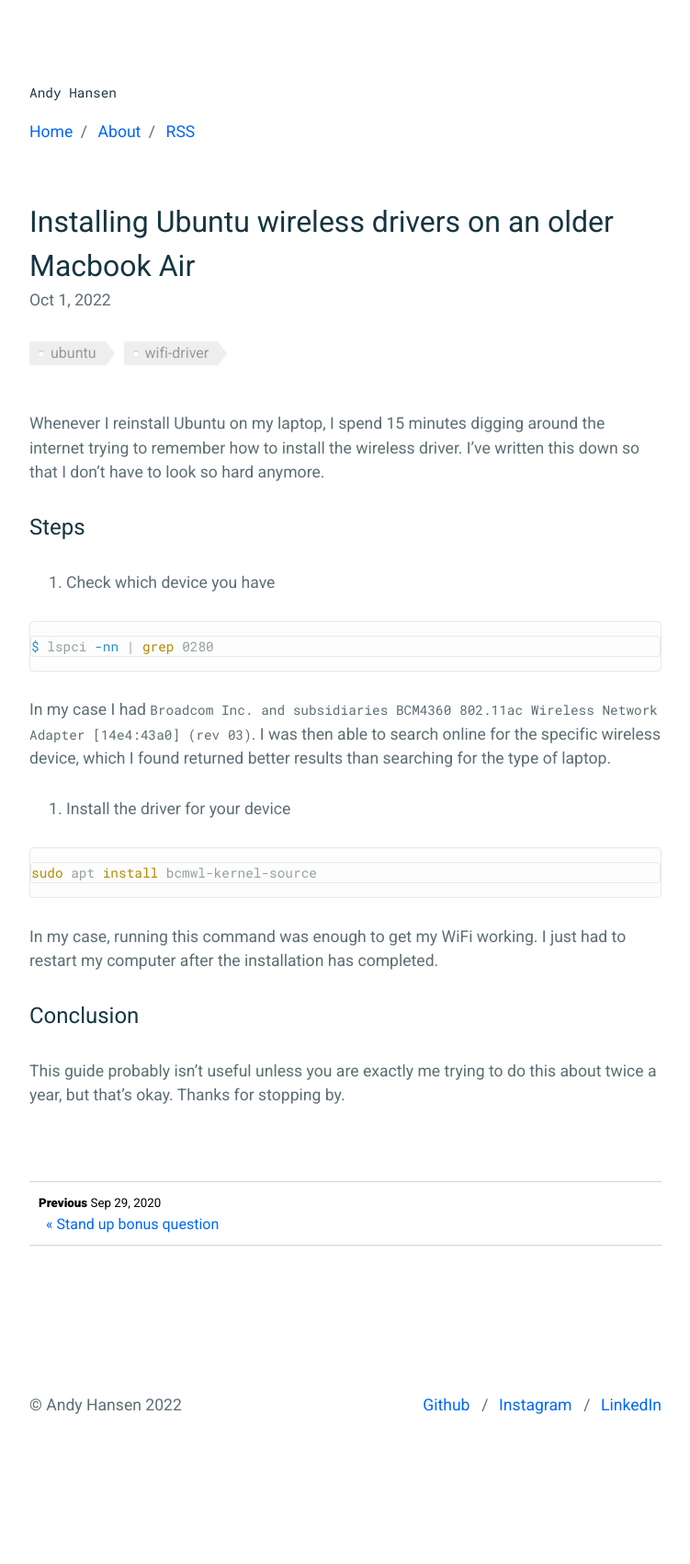
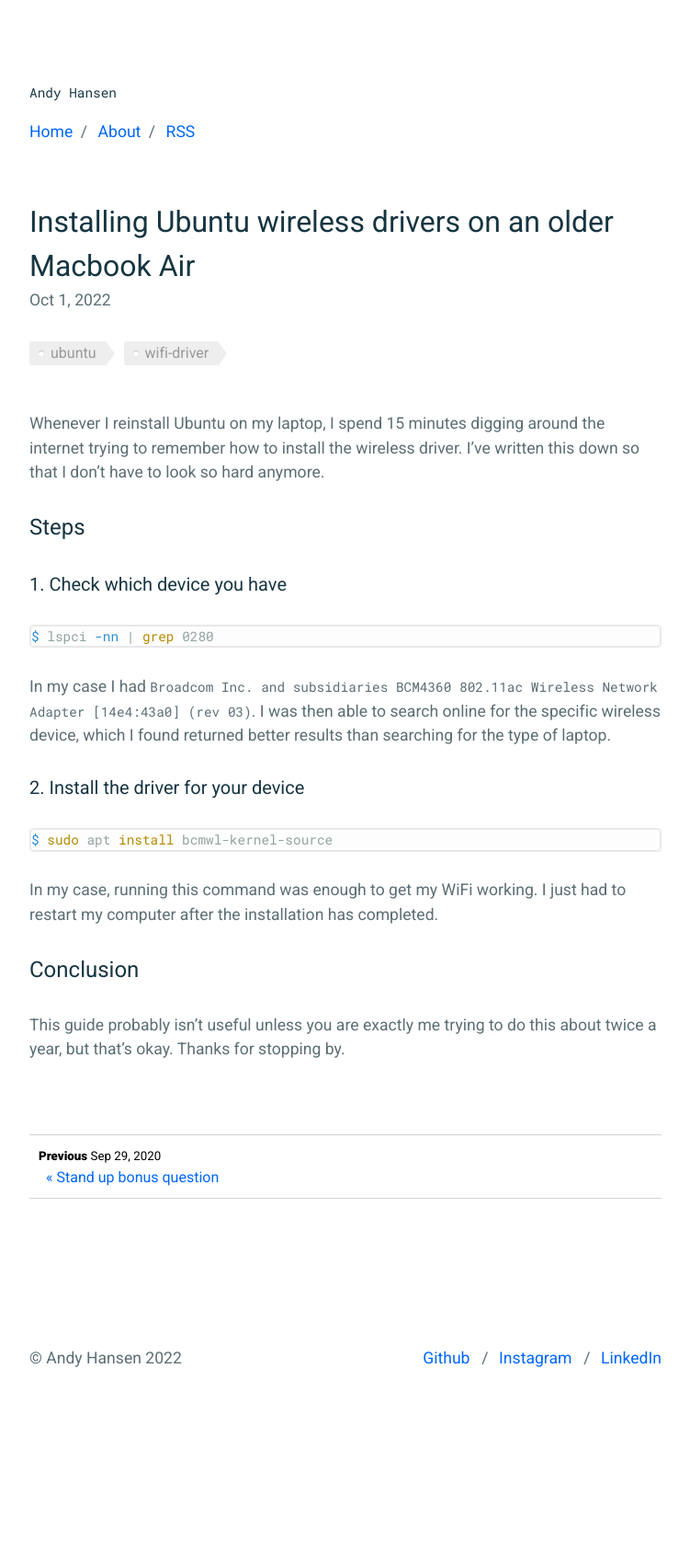
Before and after one commit to andyhansen/blog, a Jekyll site: the page built from _posts/2022-10-01-ubuntu-wifi-driver-macbook-air-2017.md, in a window 1280 px wide. Shown: the whole page at 92% size, without its empty margins (264-1015 px from the left). Built offline with Jekyll 4.4.1, drawn with Linux system fonts in a browser that asks for light colours; nearby versions of some CDN libraries; after the commit the page ends 1650 px from its top, so only the background shows below that.

Commit message:
fix: clean up steps and code styling

````diff
--- a/_posts/2022-10-01-ubuntu-wifi-driver-macbook-air-2017.md
+++ b/_posts/2022-10-01-ubuntu-wifi-driver-macbook-air-2017.md
@@ -10,7 +10,7 @@
 
 ## Steps
 
-1. Check which device you have
+### 1. Check which device you have
 
 ```sh
 $ lspci -nn | grep 0280
@@ -19,10 +19,10 @@
 In my case I had `Broadcom Inc. and subsidiaries BCM4360 802.11ac Wireless Network Adapter [14e4:43a0] (rev 03)`.
 I was then able to search online for the specific wireless device, which I found returned better results than searching for the type of laptop.
 
-2. Install the driver for your device
+### 2. Install the driver for your device
 
 ```sh
-sudo apt install bcmwl-kernel-source
+$ sudo apt install bcmwl-kernel-source
 ```
 
 In my case, running this command was enough to get my WiFi working.
--- a/_sass/vendor/_highlight.scss
+++ b/_sass/vendor/_highlight.scss
@@ -17,6 +17,7 @@
 */
 
 pre, code {
+    margin: 0;
     @include ff--code;
     @include fs--code;
 }
````
